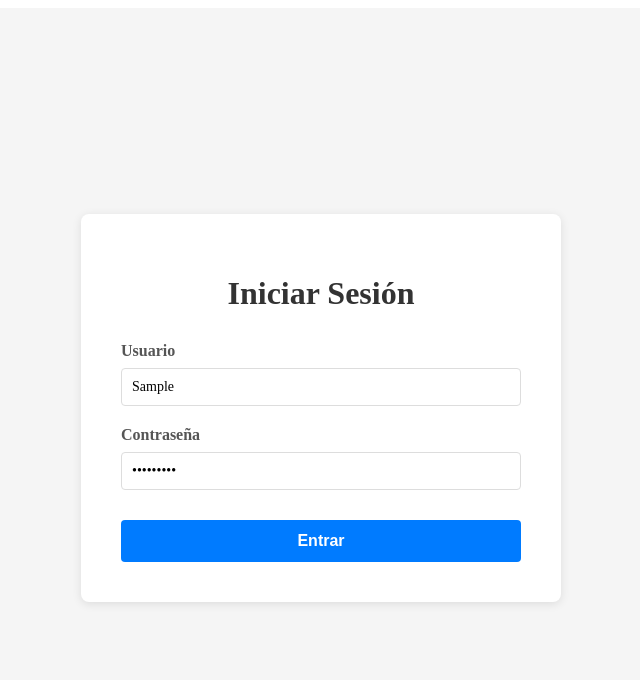
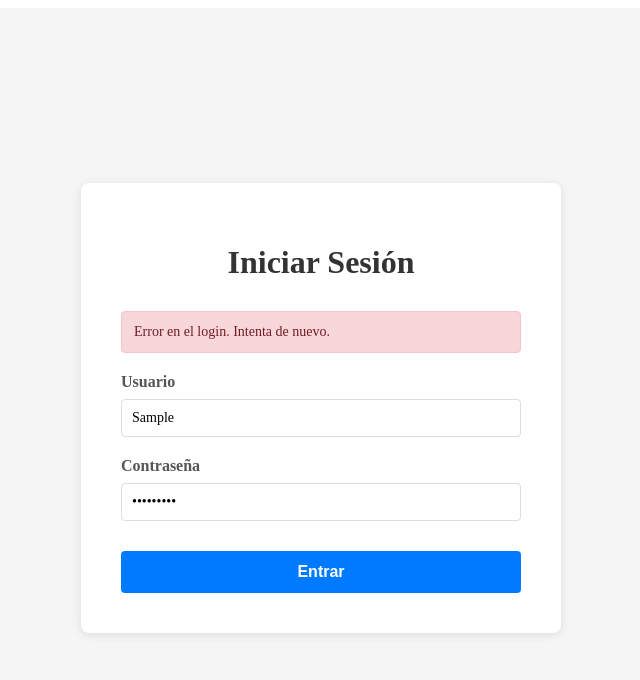
Before and after one commit to YeryCintru/sistemaVerificacionIndustrialTraz, a React (Vite) app in the folder client/: page /#/login in a window 1280 px wide. Both pictures are taken after typing "Sample", "Sample123" into the empty fields and a click on the button "Entrar". Shown: the top 680 px of the page, without its empty margins (319-959 px from the left). Built offline with nearby package versions, Linux system fonts and the light colour scheme; no server answers.

Commit message:
feat: endpoint login integrado y navegación a busqueda orden

```diff
--- a/client/src/pages/Login.tsx
+++ b/client/src/pages/Login.tsx
@@ -1,14 +1,34 @@
 import React, { useState } from 'react';
+import { useNavigate } from 'react-router-dom';
+import { login } from '../services/api';
 
 export function Login() {
   const [usuario, setUsuario] = useState('');
   const [contraseña, setContraseña] = useState('');
+  const [loading, setLoading] = useState(false);
+  const [error, setError] = useState('');
+  const navigate = useNavigate();
 
-  const handleEntrar = (e: React.FormEvent) => {
+  const handleEntrar = async (e: React.FormEvent) => {
     e.preventDefault();
-    console.log('Usuario:', usuario);
-    console.log('Contraseña:', contraseña);
+    setError('');
+    setLoading(true);
 
+    try {
+      const response = await login(usuario, contraseña);
+
+      // Guardar datos del usuario en localStorage
+      localStorage.setItem('usuario', JSON.stringify(response));
+
+      // Redirigir a la página de búsqueda de órdenes
+      navigate('/busqueda');
+    } catch (err: any) {
+      const errorMessage = err.response?.data?.error || 'Error en el login. Intenta de nuevo.';
+      setError(errorMessage);
+      console.error('Error en login:', err);
+    } finally {
+      setLoading(false);
+    }
   };
 
   return (
@@ -34,6 +54,20 @@ export function Login() {
         }}>
           Iniciar Sesión
         </h1>
+
+        {error && (
+          <div style={{
+            backgroundColor: '#f8d7da',
+            border: '1px solid #f5c6cb',
+            color: '#721c24',
+            padding: '12px',
+            borderRadius: '4px',
+            marginBottom: '20px',
+            fontSize: '14px'
+          }}>
+            {error}
+          </div>
+        )}
 
         <form onSubmit={handleEntrar}>
           <div style={{ marginBottom: '20px' }}>
@@ -92,22 +126,24 @@ export function Login() {
 
           <button
             type="submit"
+            disabled={loading}
             style={{
               width: '100%',
               padding: '12px',
-              backgroundColor: '#007bff',
+              backgroundColor: loading ? '#6c757d' : '#007bff',
               color: 'white',
               border: 'none',
               borderRadius: '4px',
               fontSize: '16px',
               fontWeight: 'bold',
-              cursor: 'pointer',
-              transition: 'background-color 0.3s'
+              cursor: loading ? 'not-allowed' : 'pointer',
+              transition: 'background-color 0.3s',
+              opacity: loading ? 0.7 : 1
             }}
-            onMouseOver={(e) => (e.currentTarget.style.backgroundColor = '#0056b3')}
-            onMouseOut={(e) => (e.currentTarget.style.backgroundColor = '#007bff')}
+            onMouseOver={(e) => !loading && (e.currentTarget.style.backgroundColor = '#0056b3')}
+            onMouseOut={(e) => !loading && (e.currentTarget.style.backgroundColor = '#007bff')}
           >
-            Entrar
+            {loading ? 'Verificando...' : 'Entrar'}
           </button>
         </form>
       </div>
```
